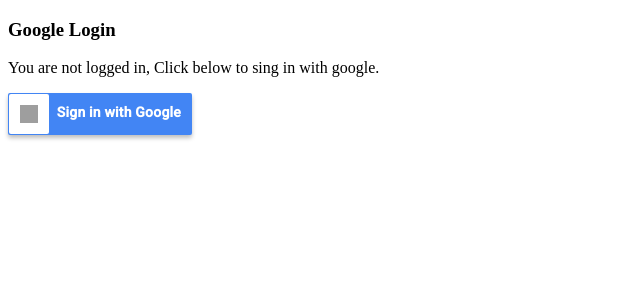
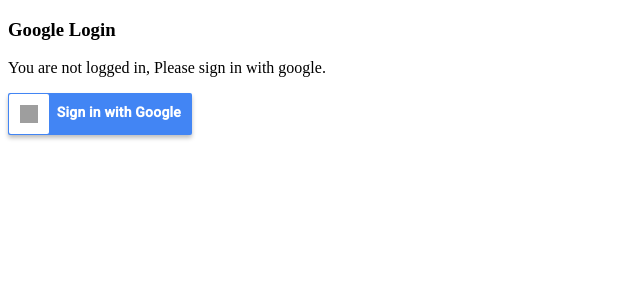
Before and after one commit to mattp0/Zero-Trust-Authz, a Flask app: template authz/src/templates/index.j2 in a window 1280 px wide. Shown: the top 300 px of the page, without its empty margins (0-640 px from the left). Run offline with Flask 2, Linux system fonts and the light colour scheme; the template is opened without the code that fills it, so the values that code supplies are empty; grey boxes are pictures that could not be loaded.

Commit message:
chore: fix typo in google

```diff
--- a/authz/src/templates/index.j2
+++ b/authz/src/templates/index.j2
@@ -59,7 +59,7 @@
 <body>
 <h3> Google Login </h3>
 {% if not google_data %}
-    <p style"color:#333;"> You are not logged in, Click below to sing in with google.
+    <p style"color:#333;"> You are not logged in, Please sign in with google.
     </p>
     <a href="/login" class="google-btn">
       <div class="google-icon-wrapper">
```
